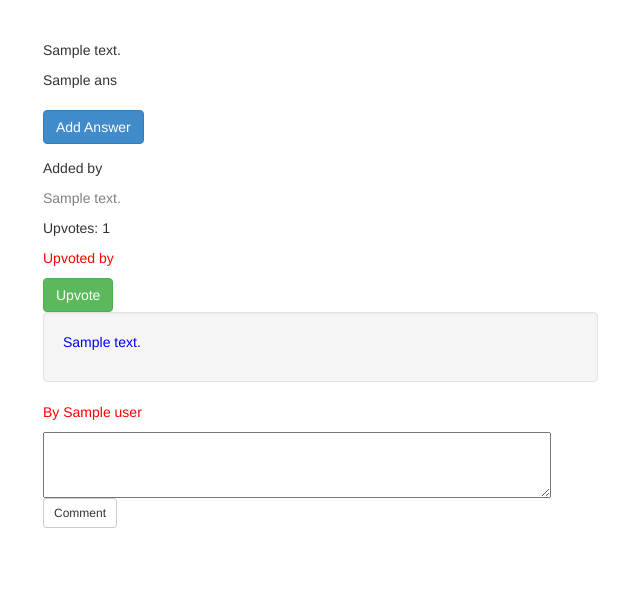
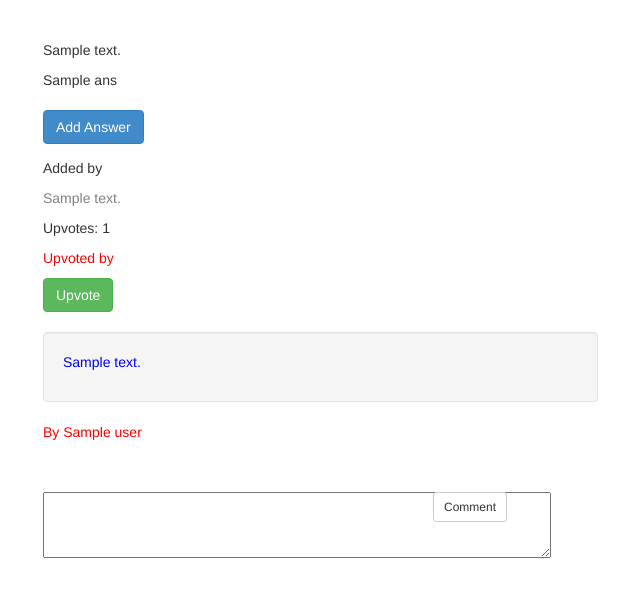
Before and after one commit to i04n/QA, a Django app: template person/templates/answer.html in a window 1280 px wide. Shown: the top 597 px of the page, without its empty margins (222-862 px from the left). Run offline with Django 3.2, Linux system fonts and the light colour scheme; tables that the repository leaves empty hold one stand-in row (values such as "Sample post"); the template is opened without the code that fills it: values that come from a table or form of the project are taken from there, most other values are stand-ins (such as "Sample title", 1, 10 or a date in 2020); some libraries are stand-ins or nearby versions.

Commit message:
Update answer.html
Layout changes

```diff
--- a/person/templates/answer.html
+++ b/person/templates/answer.html
@@ -19,6 +19,8 @@
 {% endif %}
 <input type="hidden" name="ans_id" type="text" value="{{answ.id}}" />
 <button type="submit" name="upvote" class="btn btn-success">Upvote</button>
+<br/>
+<br/>
 {% for comm in comm %}
 {% if comm.ans_id == answ.id %}
 <div class="well">
@@ -27,8 +29,16 @@
 <p style="color:Red">By {{comm.user}}</p>
 {% endif %}
 {% endfor %}
+<br/>
+<br/>
+<div class="row">
+<div class="col-md-8">
 <textarea cols="60" id="id_comment" name="com" rows="3"></textarea>
+</div>
+<div class="col-md-4">
 <button type="submit" name="comment" class="btn btn-default btn-sm">Comment</button>
+</div>
+</div>
 </form>
 {% endfor %}
 </div>
```
